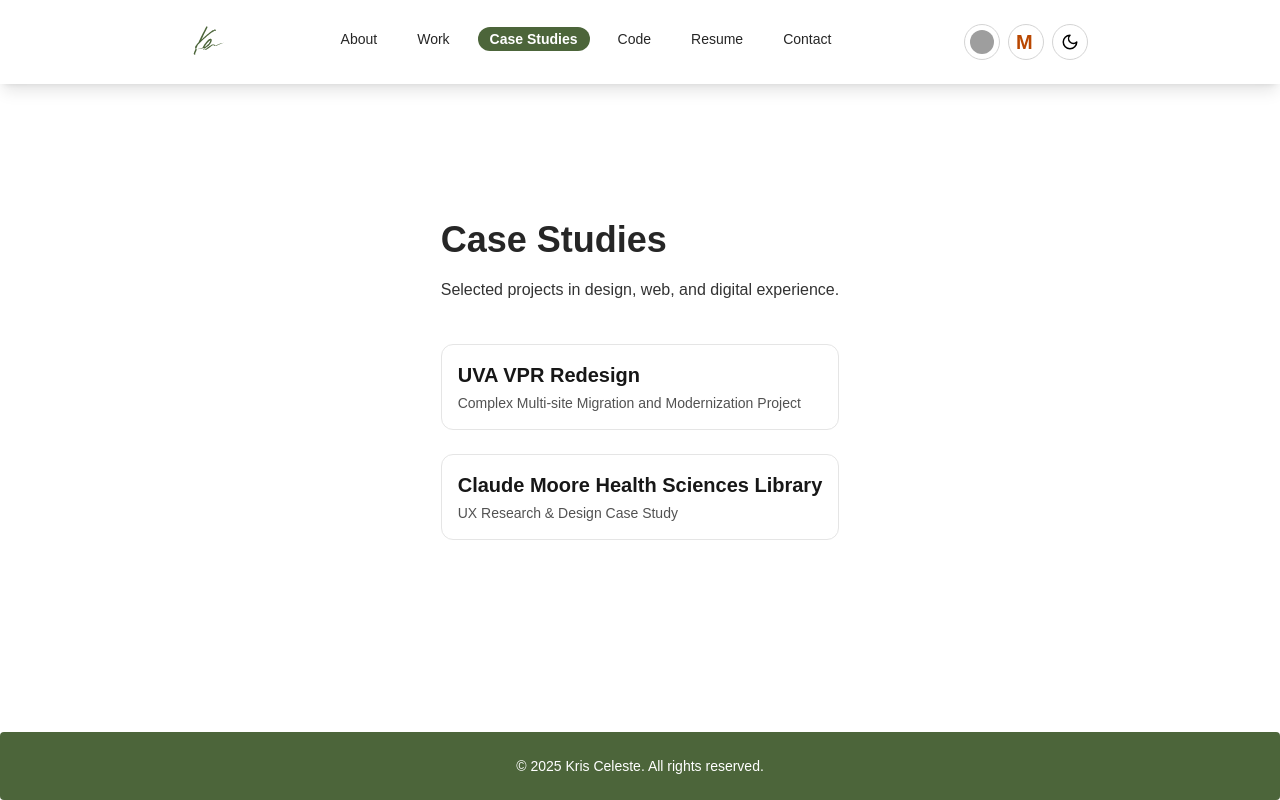
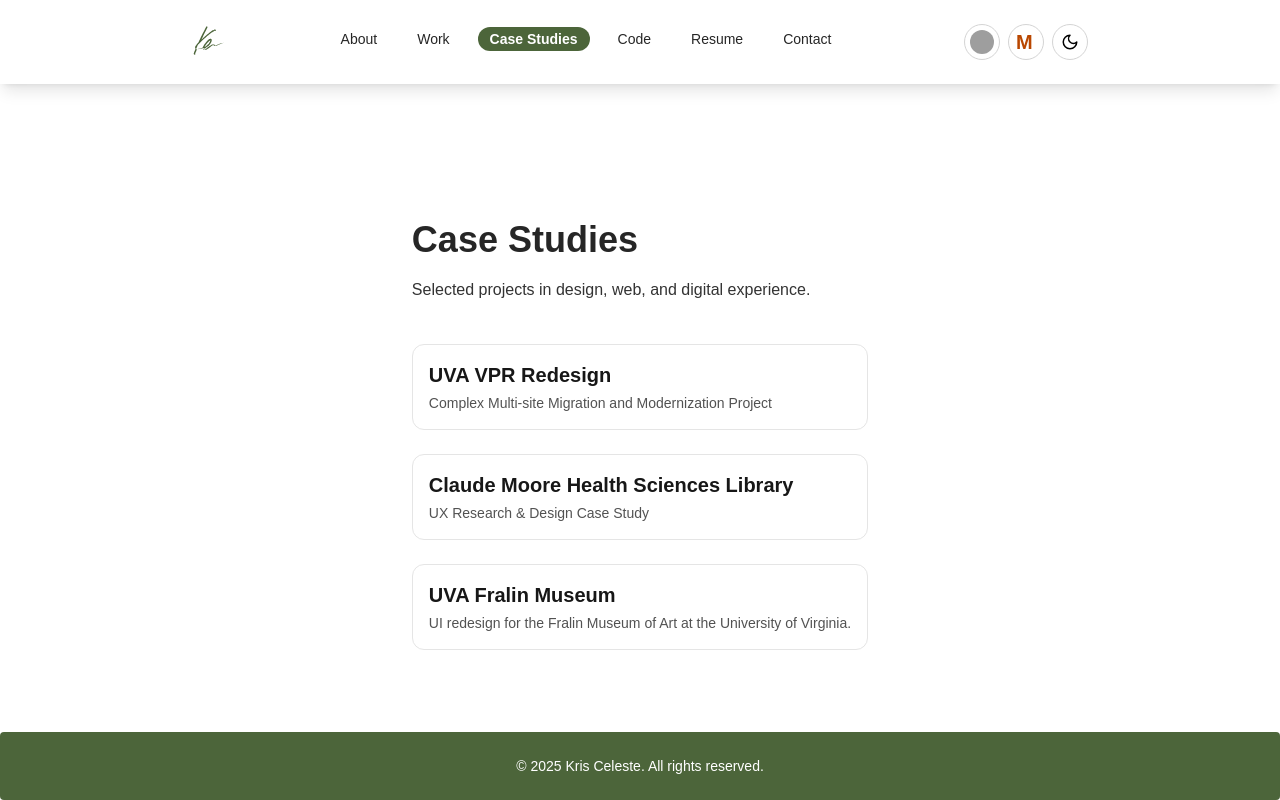
Before and after one commit to kc2bj/kc-react, a React (Vite) app in the folder frontend/: page /case-studies in a window 1280 px wide. Built offline with nearby package versions, Linux system fonts and the light colour scheme; grey boxes are pictures that could not be loaded.

Commit message:
Add UVA Fralin Museum case study: include project overview, description, and interactive prototype link for enhanced user experience.

```diff
--- a/frontend/src/data/caseStudies.js
+++ b/frontend/src/data/caseStudies.js
@@ -431,6 +431,23 @@ Level Four:  │   └── animalcare.research.virginia.edu/oaw/training`,
       },
     ],
   },
+  {
+    slug: "uva-fralin-museum",
+    title: "UVA Fralin Museum",
+    description: "UI redesign for the Fralin Museum of Art at the University of Virginia.",
+    blocks: [
+      { type: "heading", level: 2, text: "Project Overview" },
+      {
+        type: "paragraph",
+        text: "UI redesign work for the Fralin Museum of Art at UVA. Explore the interactive prototype below.",
+      },
+      {
+        type: "figma",
+        url: "https://embed.figma.com/proto/L1I5nGgYFSkswRA5EgVu63/Fralin-Redesign-Round-3?page-id=0%3A1&node-id=1-2&p=f&viewport=414%2C25%2C0.07&scaling=min-zoom&content-scaling=fixed&embed-host=share",
+        title: "Fralin Museum — redesign prototype (Round 3)",
+      },
+    ],
+  },
 ];
 
 export function getCaseStudyBySlug(slug) {
```
